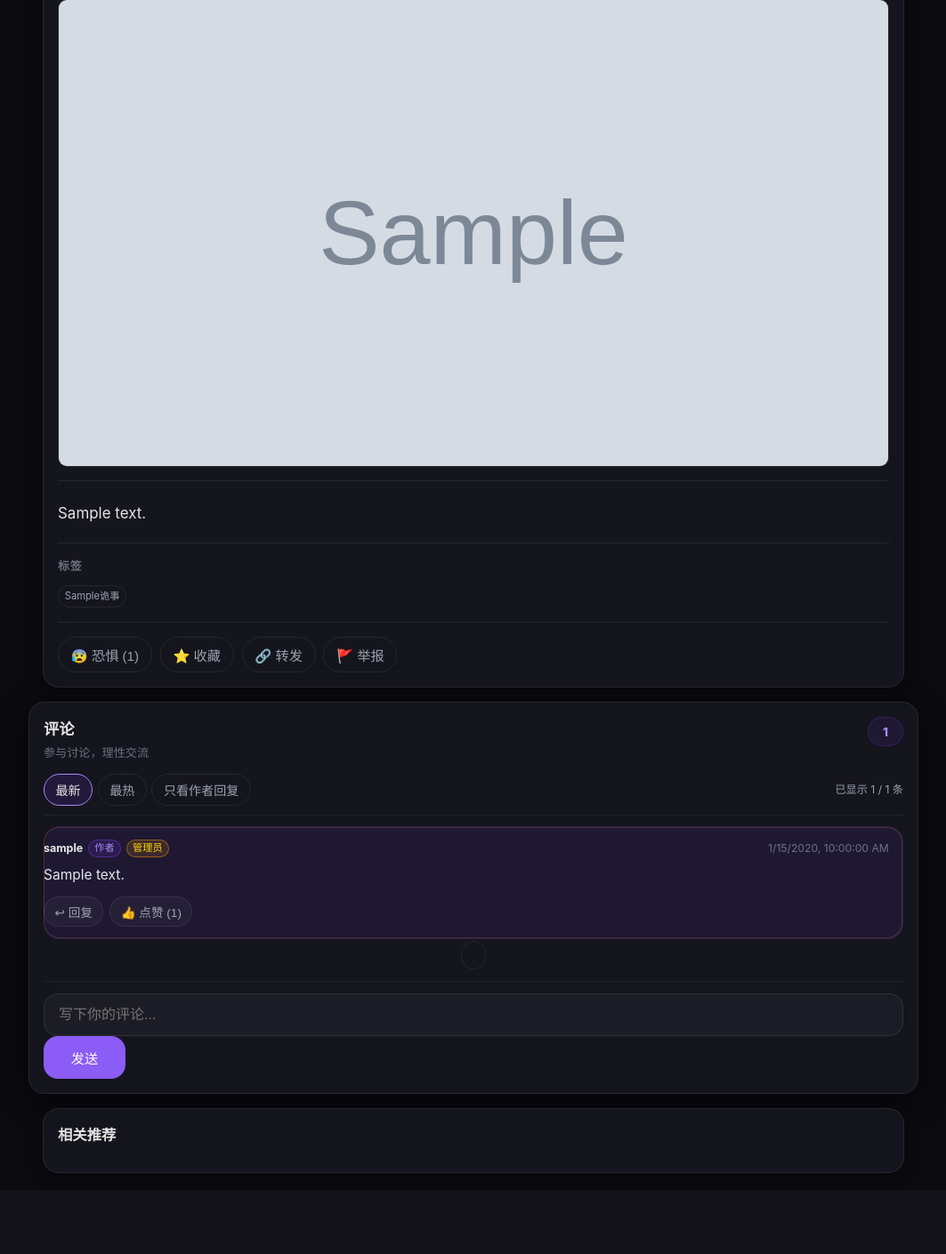
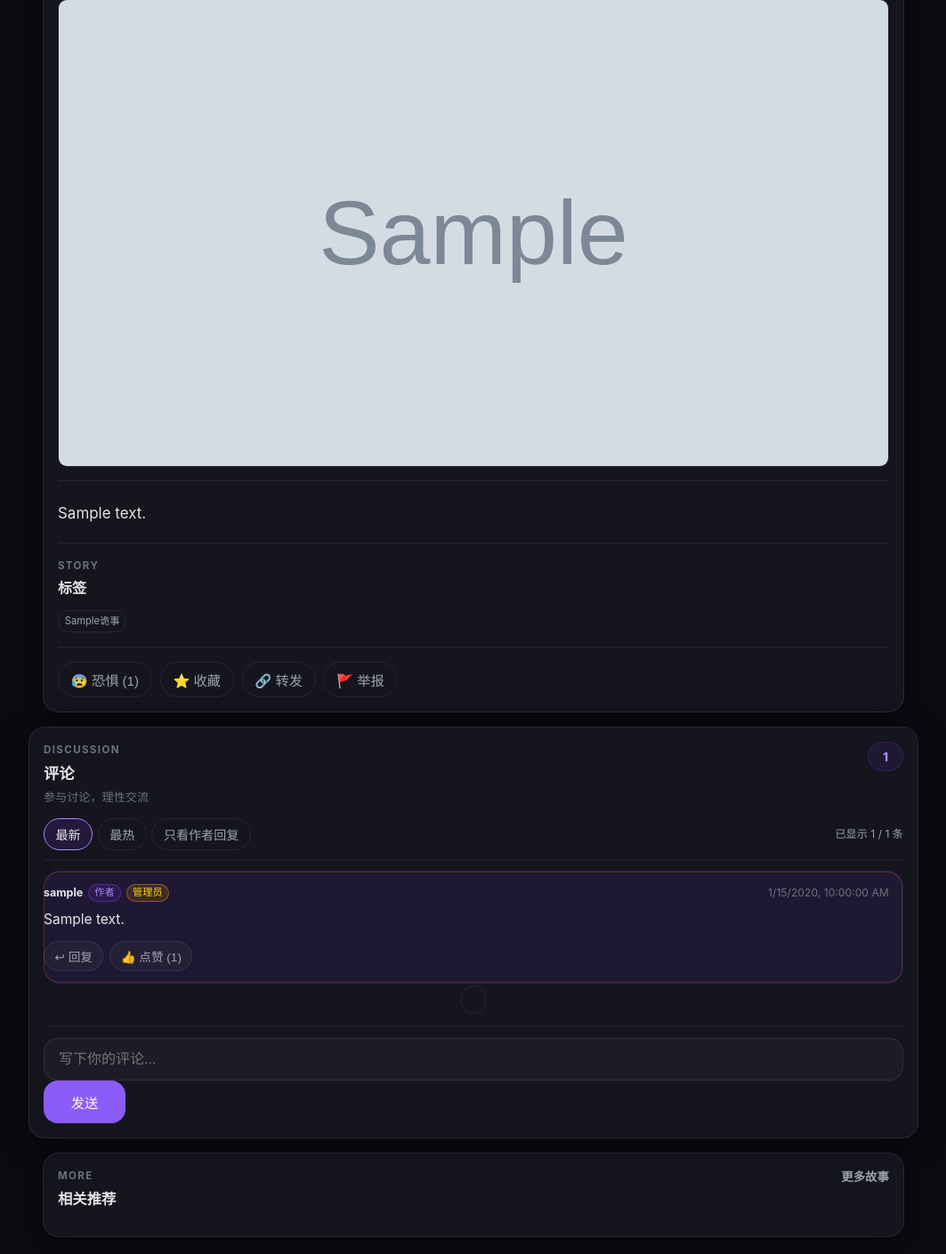
Before and after one commit to gaochenyang666-droid/guihua, a Flask app: a page that uses templates/story.html in a window 1280 px wide. Shown: the part 333-1743 px from the top of the page at 89% size, without its empty margins (108-1171 px from the left). Before the commit the page ends 1652 px from the top, so only its background shows below. Run offline with Flask 3, Linux system fonts and the light colour scheme; tables that the repository leaves empty hold one stand-in row (values such as "Sample post"); grey boxes marked "Sample" are stand-in pictures; some libraries are stand-ins or nearby versions.

Commit message:
style(story): unify section headers

```diff
--- a/static/css/base.css
+++ b/static/css/base.css
@@ -850,13 +850,32 @@ body.page-motion.page-leaving {
     margin-top: 1.1rem;
 }
 
+.story-section-head {
+    display: flex;
+    align-items: flex-start;
+    justify-content: space-between;
+    gap: 0.8rem;
+    margin-bottom: 0.55rem;
+}
+
+.story-section-heading {
+    min-width: 0;
+}
+
+.story-section-kicker {
+    margin-bottom: 0.22rem;
+    color: var(--text-muted);
+    font-size: 0.72rem;
+    font-weight: 700;
+    letter-spacing: 0.12em;
+    text-transform: uppercase;
+}
+
 .story-tag-panel-title {
-    margin: 0 0 0.5rem;
-    color: var(--text-muted);
-    font-size: 0.8rem;
-    font-weight: 700;
-    letter-spacing: 0.08em;
-    text-transform: uppercase;
+    margin: 0;
+    color: var(--text-primary);
+    font-size: 1rem;
+    font-weight: 800;
 }
 
 .story-engagement-bar {
@@ -929,8 +948,23 @@ body.page-motion.page-leaving {
 }
 
 .story-x-aside h2 {
-    margin: 0 0 0.8rem;
+    margin: 0;
     font-size: 1.02rem;
+}
+
+.story-related-head {
+    margin-bottom: 0.8rem;
+}
+
+.story-related-link {
+    color: var(--text-secondary);
+    text-decoration: none;
+    font-size: 0.84rem;
+    font-weight: 700;
+}
+
+.story-related-link:hover {
+    color: var(--text-primary);
 }
 
 .story-x-aside .seo-story-link-list {
--- a/static/css/mobile-layout.css
+++ b/static/css/mobile-layout.css
@@ -1369,8 +1369,16 @@
     }
 
     .story-tag-panel-title {
-        margin-bottom: 0.42rem;
-        font-size: 0.74rem;
+        font-size: 0.94rem;
+    }
+
+    .story-section-head,
+    .story-comments-head {
+        gap: 0.5rem;
+    }
+
+    .story-section-kicker {
+        font-size: 0.68rem;
     }
 
     .story-engagement-bar {
@@ -1396,7 +1404,6 @@
     }
 
     .story-comments-head {
-        gap: 0.55rem;
         margin-bottom: 0.7rem;
         align-items: center;
     }
@@ -1456,6 +1463,10 @@
         line-height: 1.66;
     }
 
+    .story-related-link {
+        font-size: 0.8rem;
+    }
+
     .story-comments-section .comment-actions-row {
         display: flex;
         flex-wrap: wrap;
--- a/templates/story.html
+++ b/templates/story.html
@@ -51,7 +51,12 @@
 
             {% if category.name or post_view.tags %}
             <section class="seo-story-taxonomy story-x-taxonomy">
-                <div class="story-tag-panel-title">标签</div>
+                <div class="story-section-head">
+                    <div class="story-section-heading">
+                        <div class="story-section-kicker">Story</div>
+                        <div class="story-tag-panel-title">标签</div>
+                    </div>
+                </div>
                 <div class="seo-tag-list">
                     {% if category.name %}
                     <span class="tag timeline-tag">{{ category.name }}</span>
@@ -75,7 +80,8 @@
         <section class="post-page-main glass story-comments-panel">
             <section class="comments-section story-comments-section">
                 <div class="story-comments-head">
-                    <div class="story-comments-heading">
+                    <div class="story-comments-heading story-section-heading">
+                        <div class="story-section-kicker">Discussion</div>
                         <h2 class="story-comments-title">评论</h2>
                         <p class="story-comments-subtitle">参与讨论，理性交流</p>
                     </div>
@@ -100,7 +106,13 @@
 
         <aside class="post-page-main glass seo-story-aside story-x-aside">
             <section>
-                <h2>相关推荐</h2>
+                <div class="story-section-head story-related-head">
+                    <div class="story-section-heading">
+                        <div class="story-section-kicker">More</div>
+                        <h2>相关推荐</h2>
+                    </div>
+                    <a class="story-related-link" href="/stories">更多故事</a>
+                </div>
                 <div class="seo-story-link-list">
                     {% for item in related_posts %}
                     <article class="seo-story-link-card">
```
